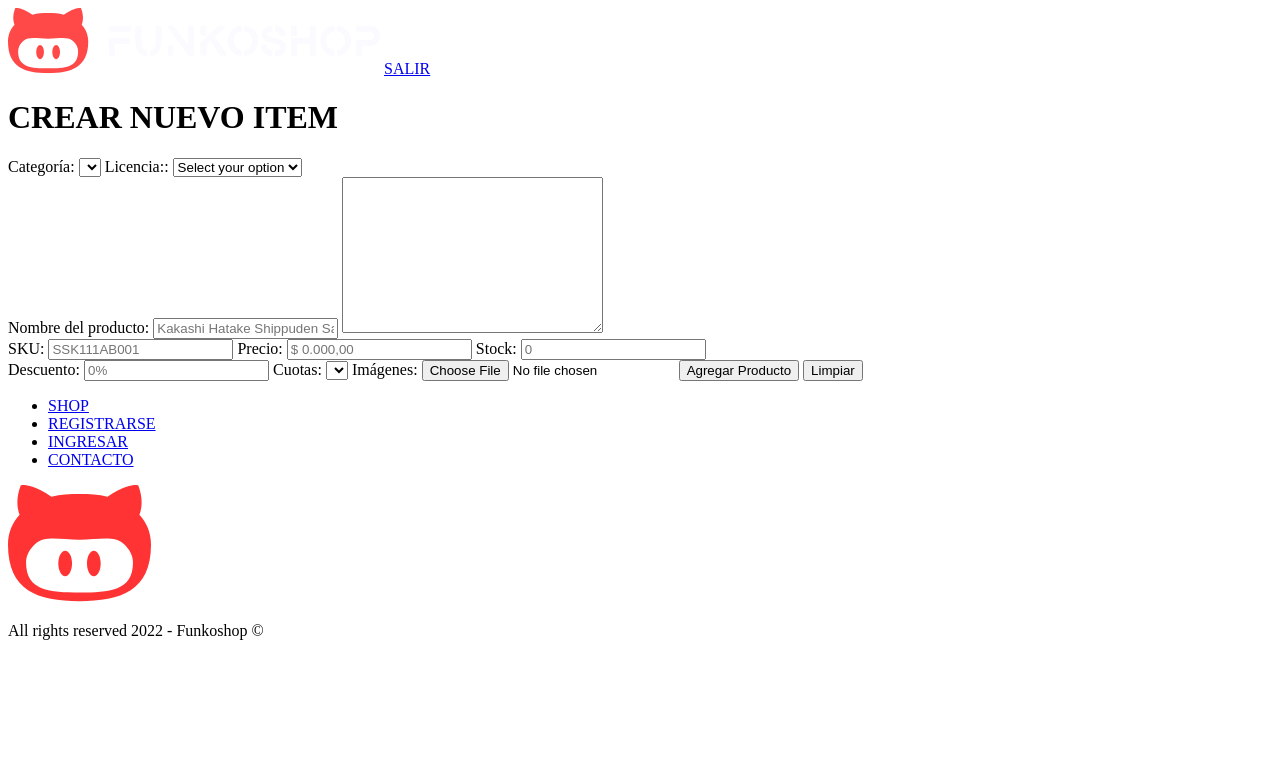
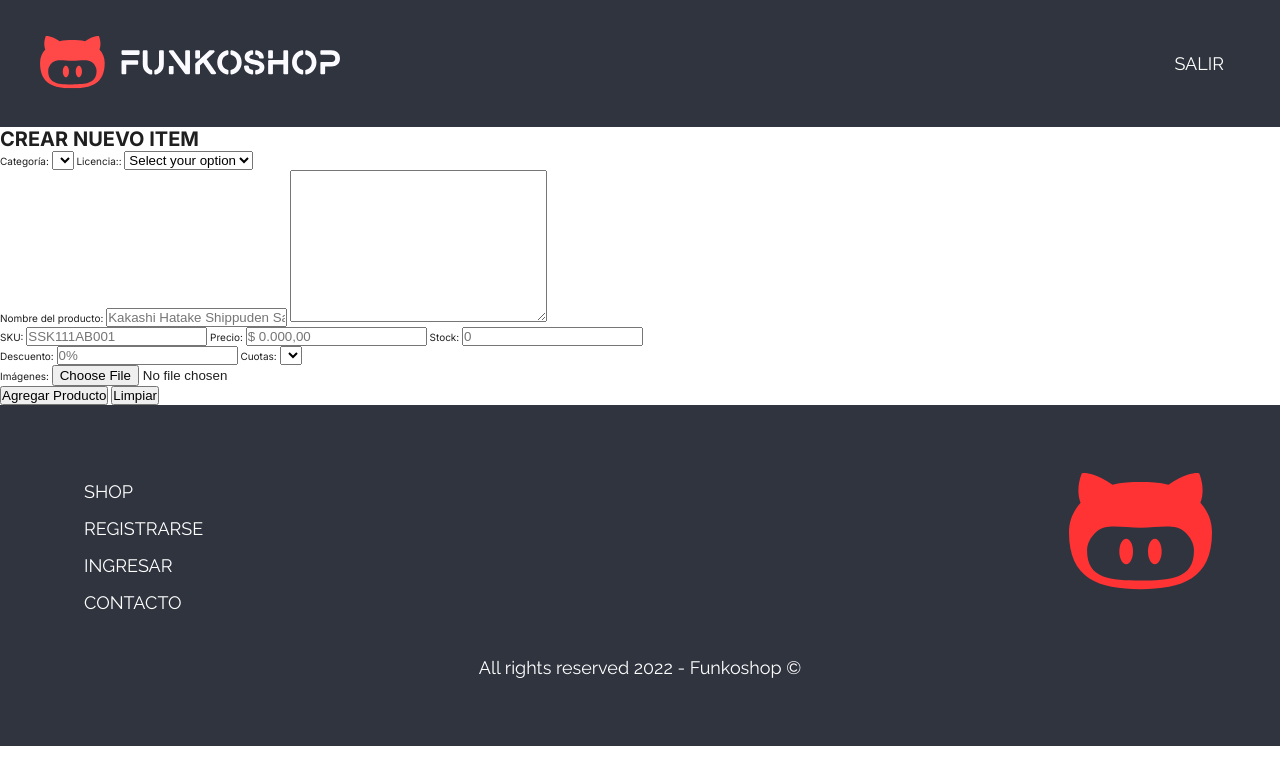
Before and after one commit to Daniel-Ceriana/ProyectoFunkoshop, a plain HTML site: page Fullstack-Node-Proyecto/pages/create.html in a window 1280 px wide. Drawn offline with Linux system fonts and the light colour scheme.

Commit message:
[FEAT] agregadas las clases al html de pagina create

```diff
--- a/Fullstack-Node-Proyecto/pages/create.html
+++ b/Fullstack-Node-Proyecto/pages/create.html
@@ -6,103 +6,118 @@
     <meta http-equiv="X-UA-Compatible" content="IE=edge">
     <meta name="viewport" content="width=device-width, initial-scale=1.0">
     <title>CREATE ITEM</title>
+    <link rel="stylesheet" href="../styles/admin/admin.css">
 </head>
 
 <body>
 
     <header>
-        <nav>
-            <picture>
-                <a href="index.html"><img src="../img/multimedia/branding/logo_light_horizontal.svg" alt="logo Funkoshop"></a>
+        <nav class="navbar">
+            <picture class="navbar__logo">
+                <a href="./index.html"><img src="../img/multimedia/branding/logo_light_horizontal.svg" alt="logo Funkoshop"></a>
             </picture>
-            <a href="index.html">SALIR</a>
+
+            <div class="navbar__menu">
+                <a class="navbar__link" href="../pages/login.html">SALIR</a>
+            </div>
         </nav>
     </header>
 
 
+    <main>
+        <h1 class="main-title">CREAR NUEVO ITEM</h1>
+        <!-- Agregar el action al form -->
+        <form class="main-form" action="">
 
-    <main>
-        <h1>CREAR NUEVO ITEM</h1>
-        <!-- Agregar el action al form -->
-        <form action="">
-
-            <section>
-                <label for="categoria">Categoría:</label>
+            <section class="main-form__options">
+                <label class="main-form__options--label" for="categoria">Categoría:</label>
                 <!-- agregar placeholder -->
-                <select name="categoria" id="categoria">
+                <select class="main-form__options--select" name="categoria" id="categoria">
                     <!--  agregar categorias -->
                     <!-- <option value="star-wars">STAR WARS</option> -->
                 </select>
 
-                <label for="licencia">Licencia::</label>
+                <label class="main-form__options--label" for="licencia">Licencia::</label>
                 <!-- agregar placeholder -->
-                <select name="licencia" id="licencia">
+                <select class="main-form__options--select" name="licencia" id="licencia">
                     <!--  agregar licencias -->
                     <option value="" disabled selected>Select your option</option>
                     <!-- <option value=""></option> -->
                 </select>
             </section>
-            <section>
-                <label for="nombre-producto">Nombre del producto:</label>
-                <input type="text" name="nombre-producto" id="nombre-producto" placeholder="Kakashi Hatake Shippuden Saga">
-                <textarea name="descripcion-producto" id="descripcion-producto" cols="30" rows="10"></textarea>
+            <section class="main-form__product-name-description">
+                <label class="main-form__product-name-description--label" for="nombre-producto">Nombre del producto:</label>
+                <input class="main-form__product-name-description--input" type="text" name="nombre-producto" id="nombre-producto" placeholder="Kakashi Hatake Shippuden Saga">
+                <textarea class="main-form__product-name-description--textarea" name="descripcion-producto" id="descripcion-producto" cols="30" rows="10"></textarea>
             </section>
-            <section>
-                <label for="sku">SKU:</label>
-                <input type="text" name="sku" id="sku" placeholder="SSK111AB001">
-                <label for="precio">Precio:</label>
-                <input type="text" name="precio" id="precio" placeholder="$ 0.000,00">
-                <label for="stock">Stock:</label>
-                <input type="text" name="stock" id="stock" placeholder="0">
+            <section class="main-form__inputs">
+                <label class="main-form__inputs--label" for="sku">SKU:</label>
+                <input class="main-form__inputs--input" type="text" name="sku" id="sku" placeholder="SSK111AB001">
+                <label class="main-form__inputs--label" for="precio">Precio:</label>
+                <input class="main-form__inputs--input" type="text" name="precio" id="precio" placeholder="$ 0.000,00">
+                <label class="main-form__inputs--label" for="stock">Stock:</label>
+                <input class="main-form__inputs--input" type="text" name="stock" id="stock" placeholder="0">
             </section>
-            <section>
-                <label for="descuento">Descuento:</label>
-                <input type="text" name="descuento" id="descuento" placeholder="0%">
-                <label for="cuotas">Cuotas:</label >
-                <select name="cuotas" id="cuotas">
+            <section class="main-form__promo">
+                <label class="main-form__promo--label" for="descuento">Descuento:</label>
+                <input class="main-form__promo--input" type="text" name="descuento" id="descuento" placeholder="0%">
+                <label class="main-form__promo--label" for="cuotas">Cuotas:</label >
+                <select class="main-form__promo--select" name="cuotas" id="cuotas">
                     <!-- agregar las cuotas -->
                     <option value=""></option>
                     <option value=""></option>
                 </select>
 
-                <label for="imagenes">Imágenes:</label>
-                <input type="file" name="imagen" accept="image/png, image/gif, image/jpeg, image/webp" id="">
-                <input type="submit" value="Agregar Producto">
-                <input type="reset" value="Limpiar">
+
 
 
 
             </section>
+            <section class="main-form__images">
+                <label class="main-form__images--label" for="imagenes">Imágenes:</label>
+                <input class="main-form__images--input" type="file" name="imagen" accept="image/png, image/gif, image/jpeg, image/webp" id="">
+            </section>
 
 
 
+            <section class="main-form__buttons">
+                <input class="main-form__buttons--button" type="submit" value="Agregar Producto">
+                <input class="main-form__buttons--button" type="reset" value="Limpiar">
+            </section>
         </form>
 
 
     </main>
 
     <footer>
-        <section>
-            <nav>
-                <ul>
-                    <li>
-                        <a href="../pages/shop.html">SHOP</a>
+
+        <nav class="navbar container">
+            <ul class="navbar__menu__footer">
+                <li class="navbar__item">
+                    <a class="navbar__link" href="../pages/shop.html">SHOP</a>
                 </li>
-                    <li>
-                        <a href="../pages/register.html">REGISTRARSE</a>
+                <li class="navbar__item">
+                    <a class="navbar__link" href="../pages/register.html">REGISTRARSE</a>
                 </li>
-                    <li>
-                        <a href="../pages/login.html">INGRESAR</a>
+                <li class="navbar__item">
+                    <a class="navbar__link" href="../pages/login.html">INGRESAR</a>
                 </li>
-                    <li>
-                        <a href="../pages/contact.html">CONTACTO</a>
+                <li class="navbar__item">
+                    <a class="navbar__link" href="../pages/contact.html">CONTACTO</a>
                 </li>
             </ul>
+            <picture class="navbar__logo__footer">
+                <img src="../img/multimedia/branding/isotype.svg" alt="Isotipo marca Funkoshop">
+            </picture>
         </nav>
-            <picture><img src="../img/multimedia/branding/isotype.svg" alt="Isotipo marca Funkoshop"></picture>
-        </section>
-        <p>All rights reserved 2022 - Funkoshop &copy;</p>
+        <p class="footer__copy">All rights reserved 2022 - Funkoshop &copy;</p>
+
+
+
+
+
     </footer>
+    <script src="https://code.iconify.design/3/3.1.0/iconify.min.js"></script>
 </body>
 
 </html>
--- /dev/null
+++ b/Fullstack-Node-Proyecto/styles/admin/create.css
@@ -0,0 +1,217 @@
+@import url('https://fonts.googleapis.com/css2?family=Inter:wght@100;200;300;400;500;600;700;800;900&family=Raleway:wght@100;300;400;500;600;700;900&display=swap');
+ :root {
+    /* Palette */
+    --primary-solid: #FF3333;
+    --primary-900: rgba(255, 51, 51, 0.9);
+    --primary-500: rgba(255, 51, 51, 0.5);
+    --primary-300: rgba(255, 51, 51, 0.3);
+    /*  */
+    --secundary-solid: #1D84B5;
+    --secundary-900: rgba(29, 132, 181, 0.9);
+    --secundary-500: rgba(29, 132, 181, 0.5);
+    --secundary-300: rgba(29, 132, 181, 0.3);
+    /*  */
+    --dark-solid: #1F1F1F;
+    --dark-900: rgba(31, 31, 31, 0.9);
+    --dark-500: rgba(31, 31, 31, 0.5);
+    --dark-300: rgba(31, 31, 31, 0.3);
+    /* background */
+    --dark-bg-solid: #30343F;
+    --light-bg-solid: #FAFAFF;
+    --light-font-solid: #FFFFFF;
+    /* Typography */
+    --base-font: 'Inter', sans-serif;
+    --alternative-font: 'Raleway', sans-serif;
+    /* font sizes */
+    --font-display: 4.6em;
+    --font-jumbo: 3.8em;
+    --font-xlarge: 3em;
+    --font-large: 2.4em;
+    --font-medium: 1.8em;
+    --font-small: 1.6em;
+    --font-xsmall: 1.4em;
+    /* spacings */
+    --spacing-128: 12.8rem;
+    --spacing-68: 6.8rem;
+    --spacing-36: 3.6rem;
+    --spacing-28: 2.8rem;
+    --spacing-24: 2.4rem;
+    --spacing-20: 2rem;
+    --spacing-16: 1.6rem;
+    --spacing-12: 1.2rem;
+    --spacing-8: 0.8rem;
+}
+
+*,
+*::before,
+*::after {
+    margin: 0;
+    padding: 0;
+    box-sizing: border-box;
+}
+
+html {
+    font-family: var(--base-font);
+    color: var(--dark-solid);
+    font-size: 62.5%;
+}
+
+img {
+    width: 100%;
+}
+
+a {
+    color: inherit;
+    text-decoration: none;
+    font-family: inherit;
+    /* en el figma dice 20px */
+}
+
+ul,
+ol {
+    list-style-type: none;
+}
+
+p {
+    font-size: var(--font-medium);
+}
+
+
+/* HEADER */
+
+header {
+    font-family: var(--alternative-font);
+    color: var(--light-font-solid);
+    background-color: var(--dark-bg-solid);
+    gap: var(--spacing-36);
+    padding: var(--spacing-36);
+}
+
+.navbar {
+    display: flex;
+    justify-content: space-between;
+    max-width: 1200px;
+    margin: 0 auto;
+}
+
+.navbar__logo {
+    max-width: 300px;
+}
+
+.navbar__menu {
+    display: flex;
+    align-items: center;
+    gap: var(--spacing-20);
+}
+
+.navbar__link {
+    font-size: var(--font-medium);
+    padding: var(--spacing-8) var(--spacing-16);
+    display: inline-block;
+    transition: background .3s ease-in-out;
+    position: relative;
+}
+
+.navbar__link:hover {
+    background-color: var(--primary-900);
+}
+
+.with-submenu:hover>.submenu {
+    display: block;
+}
+
+.submenu {
+    display: none;
+    width: 300px;
+    position: absolute;
+    background-color: var(--dark-bg-solid);
+    z-index: 3;
+}
+
+.submenu__link {
+    display: block;
+    padding: var(--spacing-8) var(--spacing-16);
+    font-size: var(--font-medium);
+}
+
+.submenu__link:hover {
+    background-color: var(--primary-900);
+    transition: background .3s ease-in-out;
+}
+
+.container {
+    max-width: 1200px;
+    margin: 0 auto;
+}
+
+.container-main {
+    padding-right: var(--spacing-128);
+}
+
+.width-icon {
+    display: flex;
+    align-items: center;
+    justify-content: center;
+    gap: var(--spacing-8);
+}
+
+footer {
+    font-family: var(--alternative-font);
+    color: var(--light-font-solid);
+    background-color: var(--dark-bg-solid);
+    gap: var(--spacing-36);
+    padding: var(--spacing-68);
+}
+
+.footer__copy {
+    text-align: center;
+    margin-top: var(--spacing-36);
+}
+
+
+/* MAIN */
+
+.main-title {}
+
+
+/* FORM */
+
+.main-form {}
+
+.main-form__options {}
+
+.main-form__options--label {}
+
+.main-form__options--select {}
+
+.main-form__options--label {}
+
+.main-form__options--select {}
+
+.main-form__product-name-description {}
+
+.main-form__product-name-description--label {}
+
+.main-form__product-name-description--input {}
+
+.main-form__product-name-description--textarea {}
+
+.main-form__inputs {}
+
+.main-form__inputs--label {}
+
+.main-form__inputs--input {}
+
+.main-form__promo {}
+
+.main-form__promo--label {}
+
+.main-form__promo--input {}
+
+.main-form__promo--select {}
+
+.main-form__images {}
+
+.main-form__images--label {}
+
+.main-form__images--input {}
```
Lines whose indentation alone changed are shown as unchanged.
